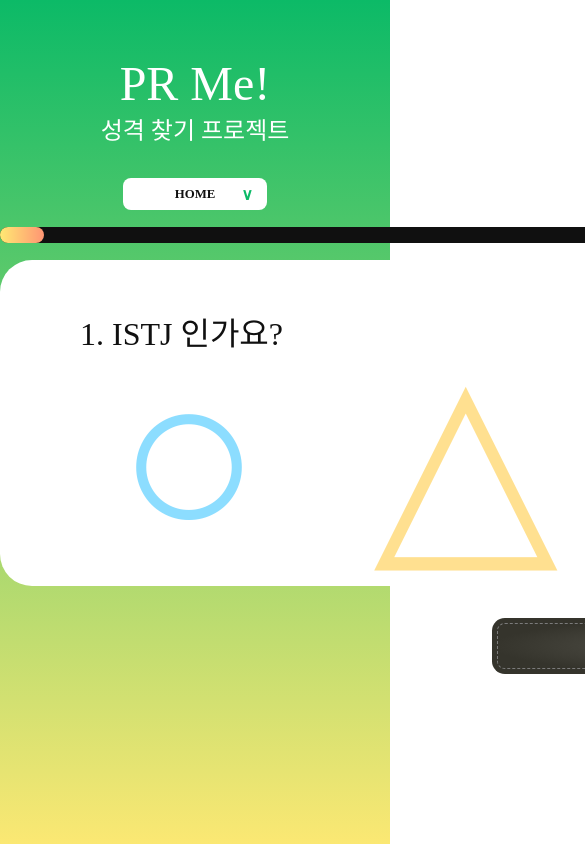
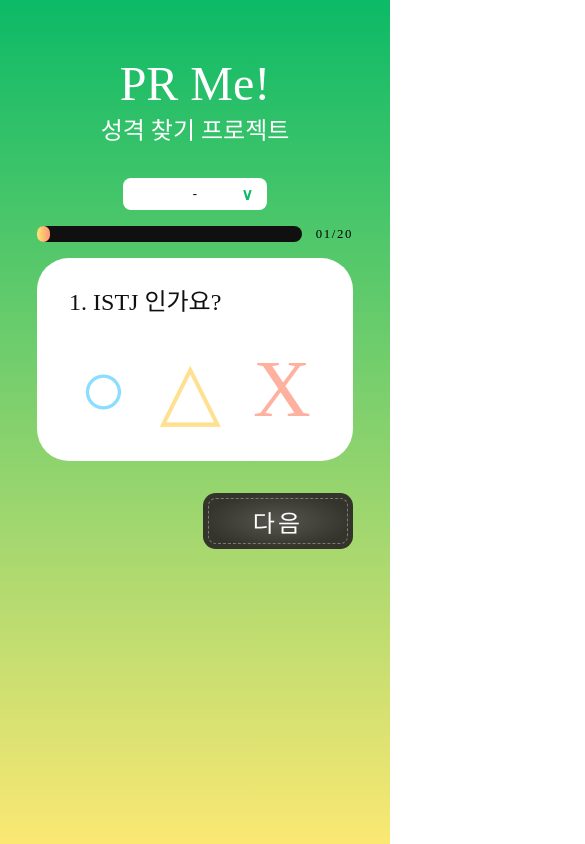
Before and after one commit to PRMe-org/PRMe, a React (Create React App) app in the folder front/: page /home/test in a window 390 px wide. Shown: the top 844 px of the page, 585 px wide, since content can reach past the window. Built offline with nearby package versions, Linux system fonts and the light colour scheme; a web font is replaced by a local one.

Commit message:
0611 Test.jsx 미디어쿼리 적용
Test.jsx 미디어쿼리 적용

```diff
--- a/front/src/App.css
+++ b/front/src/App.css
@@ -1398,6 +1398,49 @@ input[type=radio] + label {
     background: radial-gradient(50% 50% at 50% 50%, #57564E 0%, #35342C 100%);
 }
 
+@media (max-width: 1024px) {
+    .test {
+        width: 90%;
+    }
+    .test-content {
+        width: 90%;
+    }
+    .progress-bar-text {
+        font-size: 0.9rem;
+        letter-spacing: 0.1rem;
+    }
+    .test-select {
+        gap: 4rem;
+        font-size: 13rem;
+    }
+}
+
+/* mobile */
+@media (max-width: 768px) {
+    .test {
+        width: 90%;
+    }
+    .progress-bar {
+        width: 84%;
+    }
+    .progress-bar-text {
+        font-size: 0.8rem;
+        letter-spacing: 0.1rem;
+    }
+    .test-title {
+        padding: 1.5rem 2rem 1.5rem 2rem;
+        font-size: 1.5rem;
+    }
+    .test-select {
+        gap: 2rem;
+        height: 6rem;
+        font-size: 5rem;
+        padding-bottom: 1.5rem;
+    }
+    .test-buttons {
+        gap: 1rem;
+    }
+}
 
 /* ----------- Mypage.jsx ----------- */
 
--- a/front/src/components/Selectbox.jsx
+++ b/front/src/components/Selectbox.jsx
@@ -3,7 +3,7 @@ import { useNavigate } from 'react-router-dom';
 
 const Selectbox = () => {
   const [isOpen, setIsOpen] = useState(false);
-  const [currentValue, setCurrentValue] = useState('HOME');
+  const [currentValue, setCurrentValue] = useState('-');
   const navigate = useNavigate();
 
   const handleOptionClick = (option) => {
```
